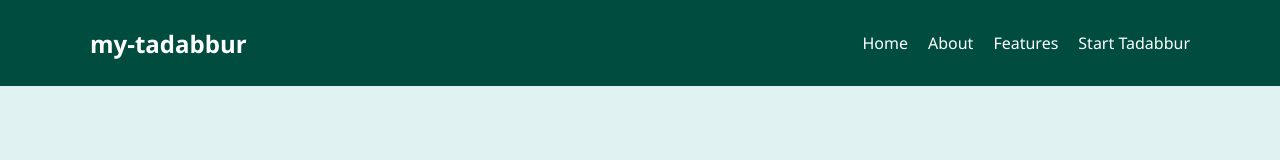
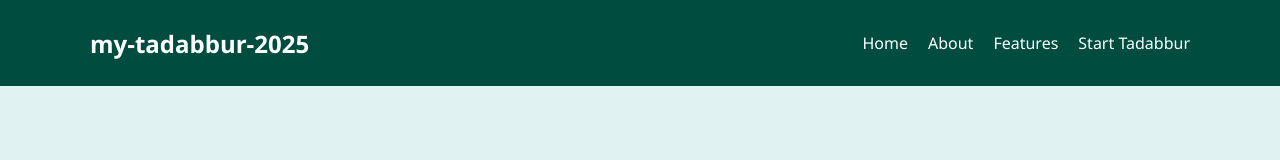
Before and after one commit to armanot/my-tadabbur, a plain HTML site: page index.html in a window 1280 px wide. Shown: the top 160 px of the page. Drawn offline with Linux system fonts and the light colour scheme.

Commit message:
landingpage-2

```diff
--- a/index.html
+++ b/index.html
@@ -9,7 +9,7 @@
 <body>
   <header>
     <div class="container">
-      <h1 class="logo">my-tadabbur</h1>
+      <h1 class="logo">my-tadabbur-2025</h1>
       <nav>
         <ul>
           <li><a href="#">Home</a></li>
```
